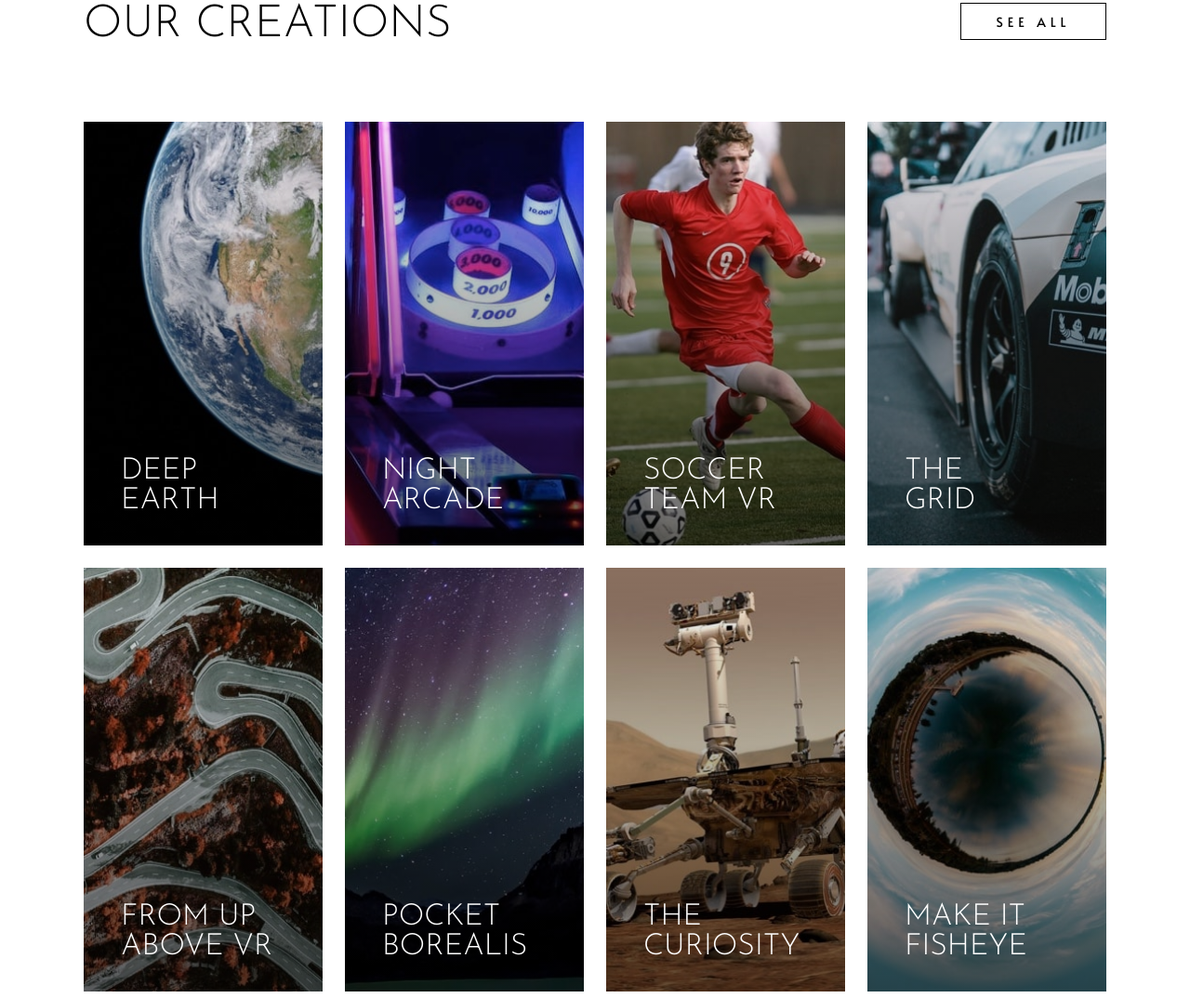
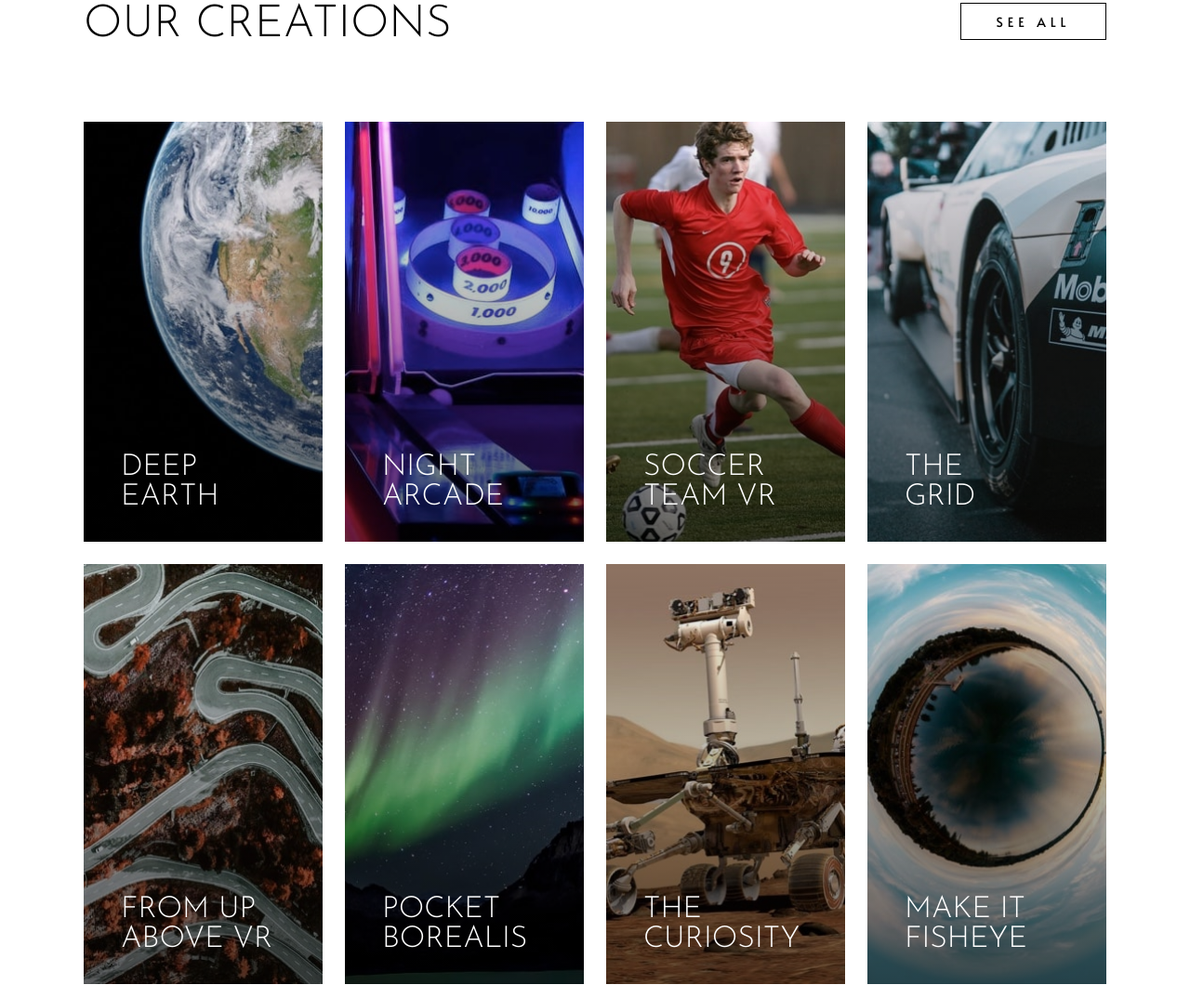
Before and after one commit to SimGagnon/LoopStudio-landing-page, a plain HTML site: page index.html in a window 1280 px wide. Shown: the part 1491-2565 px from the top of the page at 93% size. Drawn offline with Linux system fonts and the light colour scheme.

Commit message:
fixed grid img height

```diff
--- a/app/scss/_creations.scss
+++ b/app/scss/_creations.scss
@@ -43,13 +43,14 @@
                 z-index: 5;
                 width: 100%;
                 height: 100%;
-                background: linear-gradient(rgba(0, 0, 0, 0.0283), rgba(0, 0, 0, 0.6019));
+                background: linear-gradient(rgba(0, 0, 0, 0), rgba(0, 0, 0, 0.6019));
             }
         }
 
         img {
             width: 100%;
             height: 100%;
+            display: block;
         }
 
         h5 {
--- a/app/scss/_hero.scss
+++ b/app/scss/_hero.scss
@@ -21,7 +21,6 @@
                 font-size: 2.66em;
                 text-align: left;
                 font-weight: 300;
-                line-height: 4.375rem;
             }
         }
     }
@@ -42,6 +41,7 @@
 
                 h1 {
                     font-size: 4.8em;
+                    line-height: 4.375rem;
                 }
             }
         }
```
Also changed, not shown: app/css/style.css, 1 other file.
